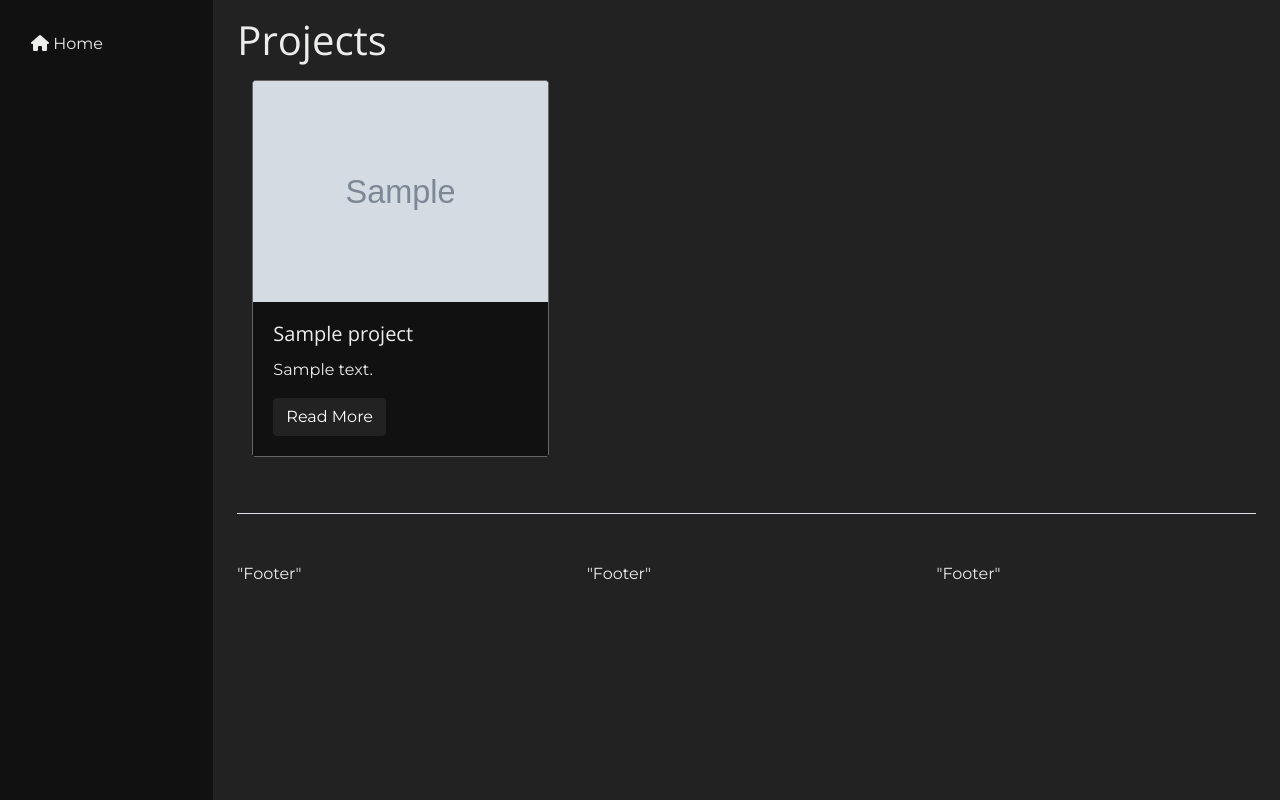
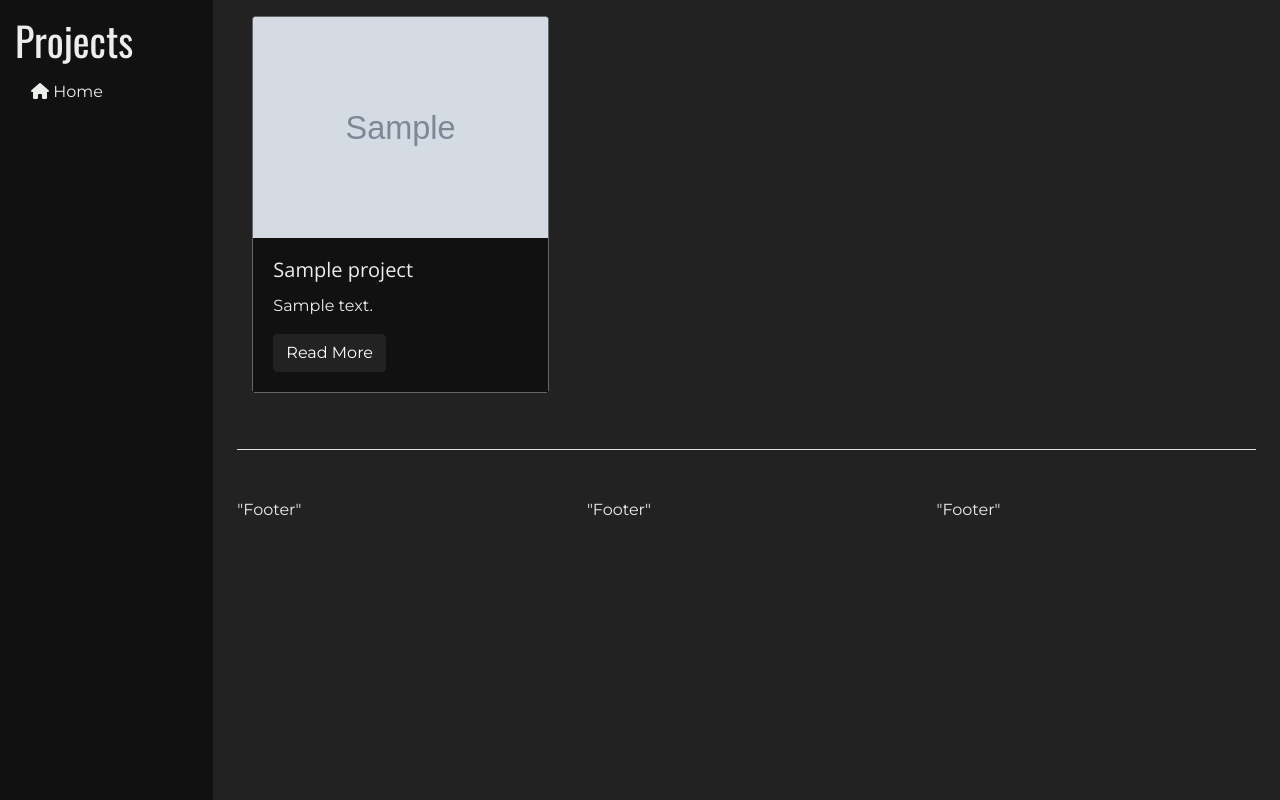
Before and after one commit to dcfreire/funnisquares.github.io, a Django app: template projects/templates/projects/all_projects.html in a window 1280 px wide. Run offline with Django 3.2, Linux system fonts and the light colour scheme; the template is opened without the code that fills it: most values are stand-ins (such as "Sample title", 1, 10 or a date in 2020); grey boxes marked "Sample" are stand-in pictures; some libraries are stand-ins or nearby versions.

Commit message:
Updated sidebar

```diff
--- a/portifolio/settings.py
+++ b/portifolio/settings.py
@@ -28,7 +28,7 @@ SECRET_KEY = '(#p1p$ky@^-pi!@966^o%ye2-zf)@o@@evef5zsrw)$cd(-%pw'
 # SECURITY WARNING: don't run with debug turned on in production!
 DEBUG = True
 
-ALLOWED_HOSTS = ['funnisquares.pythonanywhere.com']
+ALLOWED_HOSTS = ['funnisquares.pythonanywhere.com', '127.0.0.1' ]
 
 
 # Application definition
--- a/projects/templates/projects/all_projects.html
+++ b/projects/templates/projects/all_projects.html
@@ -2,8 +2,6 @@
 {% load static %}
 
 {% block content %}
-  <p>
-  <h1>Projects</h1>
   <p>
   <div class="card-columns">
     {% for project in projects %}
--- a/projects/templates/projects/base.html
+++ b/projects/templates/projects/base.html
@@ -10,6 +10,9 @@
     integrity="sha384-ggOyR0iXCbMQv3Xipma34MD+dH/1fQ784/j6cY/iJTQUOhcWr7x9JvoRxT2MZw1T" crossorigin="anonymous">
   <script src="https://kit.fontawesome.com/5f81a82863.js" crossorigin="anonymous"></script>
   <link rel="stylesheet" href="{% static "admin/css/theme.css" %}">
+  <link rel="stylesheet"
+          href="https://fonts.googleapis.com/css?family=Oswald">
+
   <style>
     html,
     body {
@@ -26,15 +29,16 @@
   <main class="d-md-flex flex-column h-100">
     <div class="container-fluid d-flex h-100">
       <div class="row flex-fill bg-primary text-light">
-        <nav class="col-md-2 d-none d-md-block bg-light sidebar bg-dark d-flex flex-column flex-fill">
+        <nav class="col-md-2 d-none d-md-block bg-light sidebar bg-dark d-flex flex-column flex-fill" >
           <div class="sidebar-sticky">
-            <br style="line-height:1;">
+            <p>
+            <h1 style="font-family: Oswald;"> Projects </h1>
             <a class="nav-link text-light" href="."><i class="fas fa-home"></i> Home</a>
 
           </div>
         </nav>
 
-        <div class="col-md-9 ml-sm-auto col-lg-10 px-4 bg-primary">
+        <div class="col-md-10 ml-sm-auto col-lg-10 px-4 bg-primary">
 
           {% block content %}
           {% endblock %}
```
